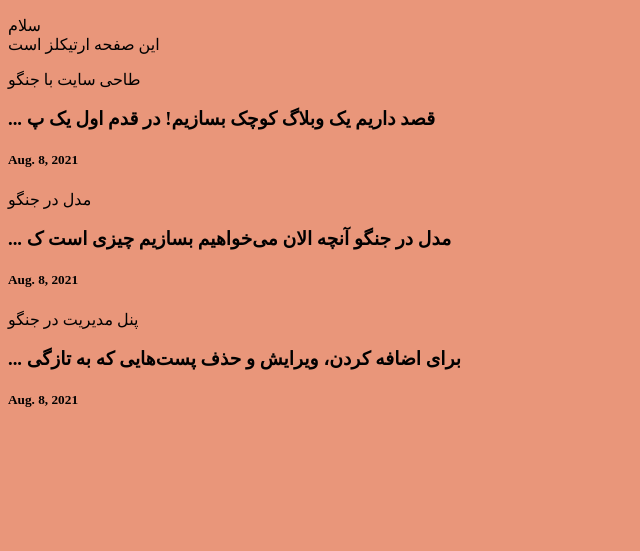
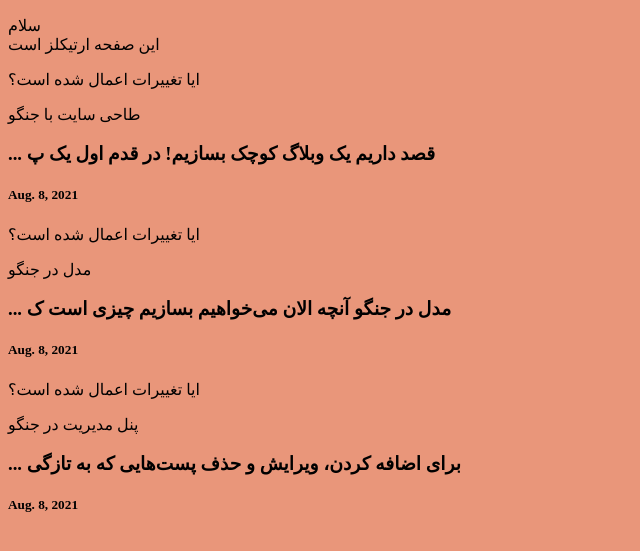
Before and after one commit to raziehAskarizade/djangoWeb, a Django app: page /articles/ in a window 1280 px wide. Shown: the top 551 px of the page, without its empty margins (0-640 px from the left). Run offline with Django 3.2, Linux system fonts and the light colour scheme; data comes from the database, SQL or seed files in the repository.

Commit message:
ask question for changing

```diff
--- a/articles/templates/articles/articlesList.html
+++ b/articles/templates/articles/articlesList.html
@@ -14,6 +14,7 @@
     <p>سلام <br> این صفحه ارتیکلز است</p>
     {%for counter in articles %}
     <div>
+        <p>ایا تغییرات اعمال شده است؟</p>
         <p>{{counter.title}}</p>
         <h3>{{counter.snipet}}</h3>
         <h5>{{counter.time}}</h5>
```
